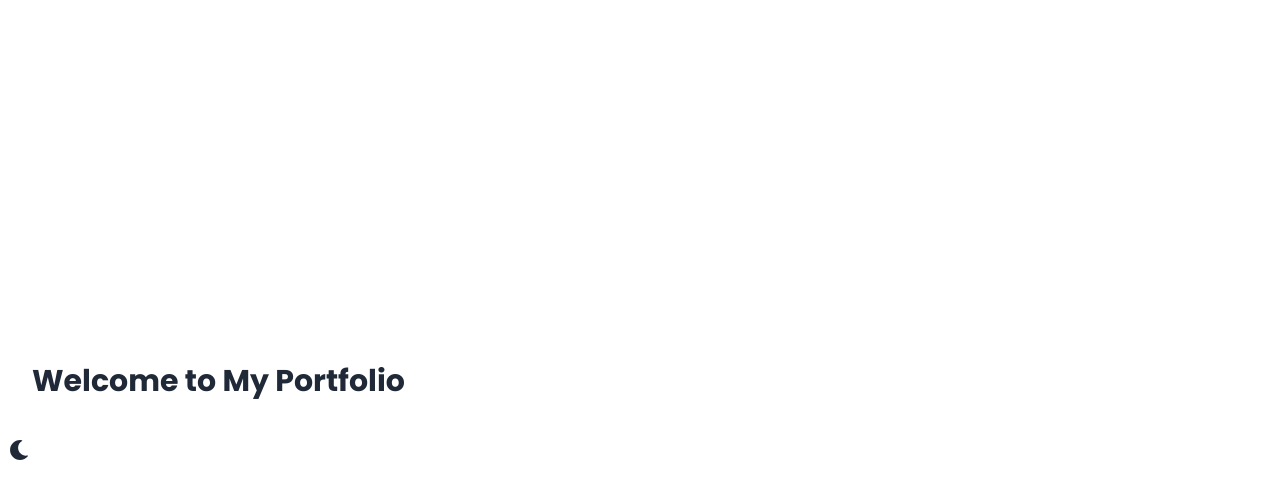
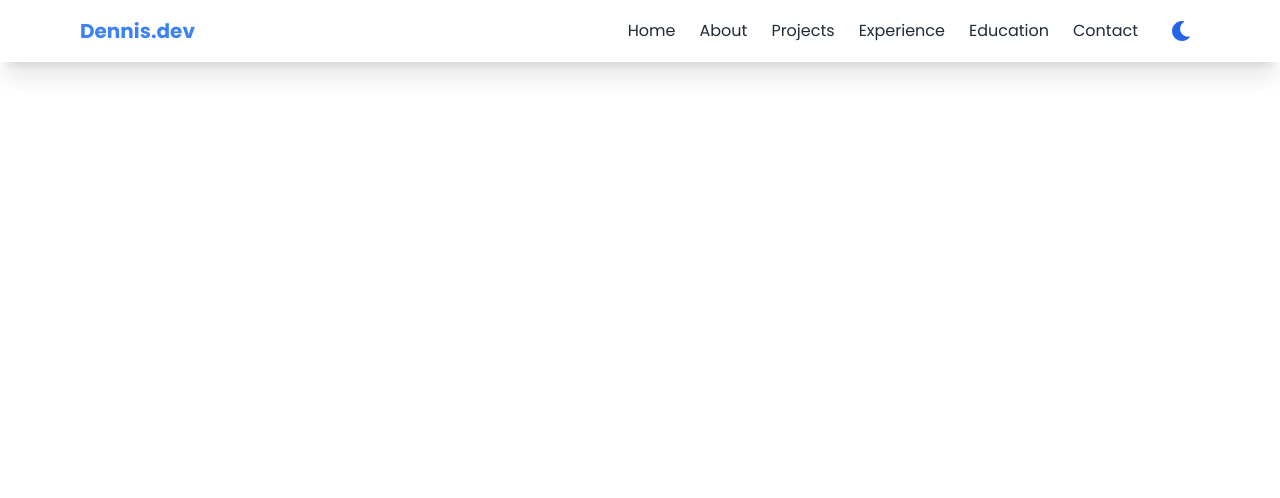
Before and after one commit to dennis-mburu/portfolio, a React (Vite) app: page / in a window 1280 px wide. Shown: the top 498 px of the page. Built offline with nearby package versions, Linux system fonts and the light colour scheme.

Commit message:
Add Navbar

```diff
--- a/src/App.tsx
+++ b/src/App.tsx
@@ -1,19 +1,10 @@
 import "./App.css";
-import { motion } from "framer-motion";
-import ThemeToggleButton from "./components/themeToggleButton";
-
+import Navbar from "./components/Navbar";
 function App() {
   return (
     <>
-      <motion.div
-        initial={{ opacity: 0 }}
-        animate={{ opacity: 1 }}
-        transition={{ duration: 0.6 }}
-        className="p-8"
-      >
-        <h1 className="text-3xl font-bold">Welcome to My Portfolio</h1>
-      </motion.div>
-      <ThemeToggleButton />
+      <Navbar />
+      <main className="pt-20">{/* Your sections here */}</main>
     </>
   );
 }
--- /dev/null
+++ b/src/components/Navbar.tsx
@@ -0,0 +1,80 @@
+import { useState } from "react";
+import { motion, AnimatePresence } from "framer-motion";
+import { FaBars, FaTimes } from "react-icons/fa";
+import ThemeToggleButton from "./ThemeToggleButton";
+
+const links = [
+  { name: "Home", href: "#home" },
+  { name: "About", href: "#about" },
+  { name: "Projects", href: "#projects" },
+  { name: "Experience", href: "#experience" },
+  { name: "Education", href: "#education" },
+  { name: "Contact", href: "#contact" },
+];
+
+const Navbar = () => {
+  const [isOpen, setIsOpen] = useState(false);
+
+  return (
+    <nav className="fixed w-full top-0 left-0 z-50 bg-[var(--color-bg)] shadow-xl">
+      <div className="max-w-6xl mx-auto px-4 py-3 flex justify-between items-center">
+        <a
+          href="#home"
+          className="text-xl font-bold text-[var(--color-accent)]"
+        >
+          Dennis.dev
+        </a>
+
+        {/* Desktop Menu */}
+        <div className="hidden md:flex items-center space-x-6">
+          {links.map((link) => (
+            <a
+              key={link.name}
+              href={link.href}
+              className="text-[var(--color-text)] hover:text-[var(--color-accent)] transition"
+            >
+              {link.name}
+            </a>
+          ))}
+          <ThemeToggleButton />
+        </div>
+
+        {/* Mobile Menu Button */}
+        <div className="md:hidden">
+          <button onClick={() => setIsOpen(!isOpen)} aria-label="Toggle Menu">
+            {isOpen ? <FaTimes size={22} /> : <FaBars size={22} />}
+          </button>
+        </div>
+      </div>
+
+      {/* Mobile Menu */}
+      <AnimatePresence>
+        {isOpen && (
+          <motion.div
+            initial={{ height: 0 }}
+            animate={{ height: "auto" }}
+            exit={{ height: 0 }}
+            transition={{ duration: 0.3 }}
+            className="md:hidden bg-[var(--color-bg)] overflow-hidden shadow-sm"
+          >
+            <div className="flex flex-col px-4 py-2 space-y-3">
+              {links.map((link) => (
+                <a
+                  key={link.name}
+                  href={link.href}
+                  onClick={() => setIsOpen(false)}
+                  className="text-[var(--color-text)] hover:text-[var(--color-accent)] transition"
+                >
+                  {link.name}
+                </a>
+              ))}
+              <ThemeToggleButton />
+            </div>
+          </motion.div>
+        )}
+      </AnimatePresence>
+    </nav>
+  );
+};
+
+export default Navbar;
--- /dev/null
+++ b/src/components/ThemeToggleButton.tsx
@@ -0,0 +1,24 @@
+import { useTheme } from "../hooks/useTheme";
+import { motion } from "framer-motion";
+import { FaMoon, FaSun } from "react-icons/fa";
+
+const ThemeToggleButton = () => {
+  const { theme, toggleTheme } = useTheme();
+
+  return (
+    <motion.button
+      onClick={toggleTheme}
+      className="text-xl p-2 rounded-full bg-[var(--color-muted)]/10 hover:bg-[var(--color-muted)]/20 transition"
+      whileTap={{ scale: 0.9 }}
+      aria-label="Toggle Theme"
+    >
+      {theme === "dark" ? (
+        <FaSun className="text-yellow-400" />
+      ) : (
+        <FaMoon className="text-blue-600" />
+      )}
+    </motion.button>
+  );
+};
+
+export default ThemeToggleButton;
--- a/src/components/themeToggleButton.tsx
+++ /dev/null
@@ -1,14 +0,0 @@
-import { useTheme } from "../hooks/useTheme";
-import { FaSun, FaMoon } from "react-icons/fa";
-
-const ThemeToggleButton = () => {
-  const { theme, toggleTheme } = useTheme();
-
-  return (
-    <button onClick={toggleTheme} className="text-xl p-2">
-      {theme === "dark" ? <FaSun /> : <FaMoon />}
-    </button>
-  );
-};
-
-export default ThemeToggleButton;
```
